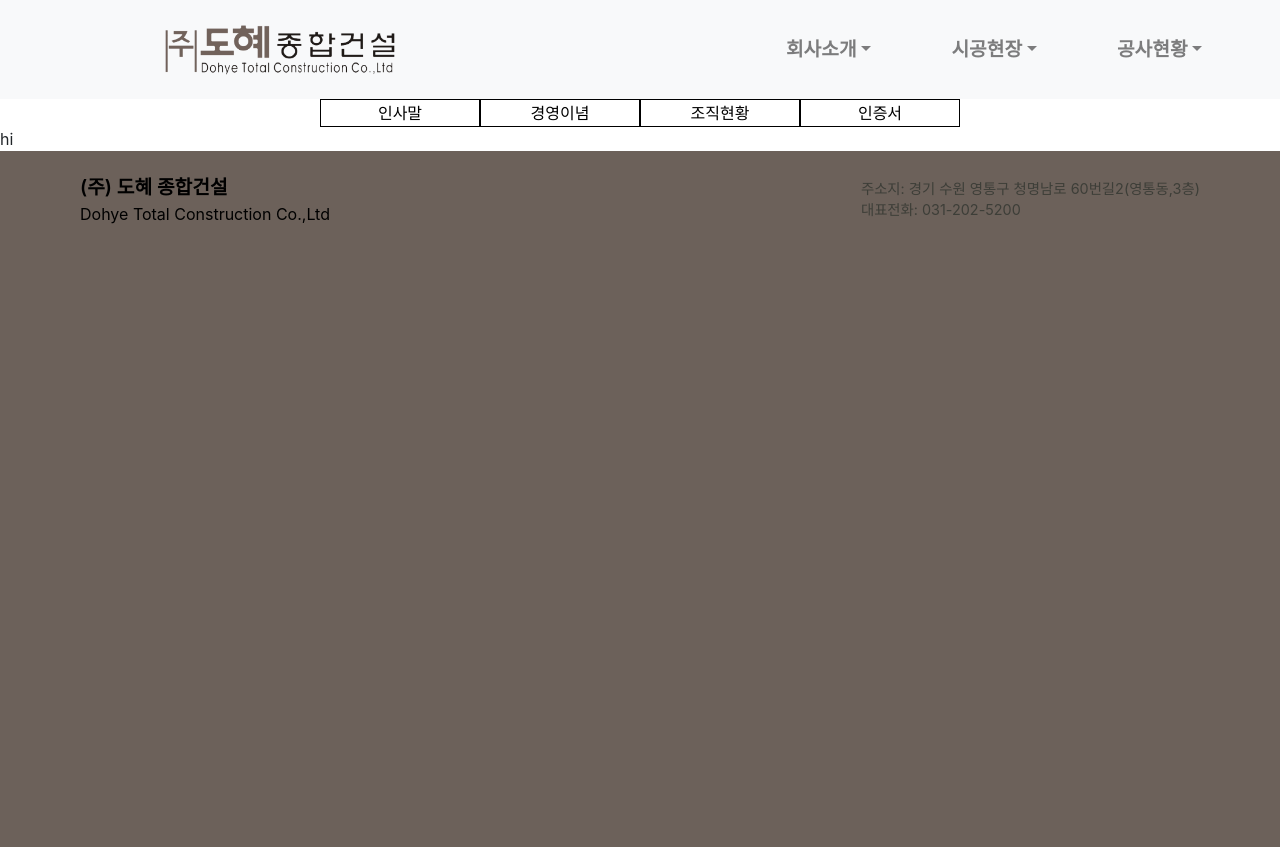
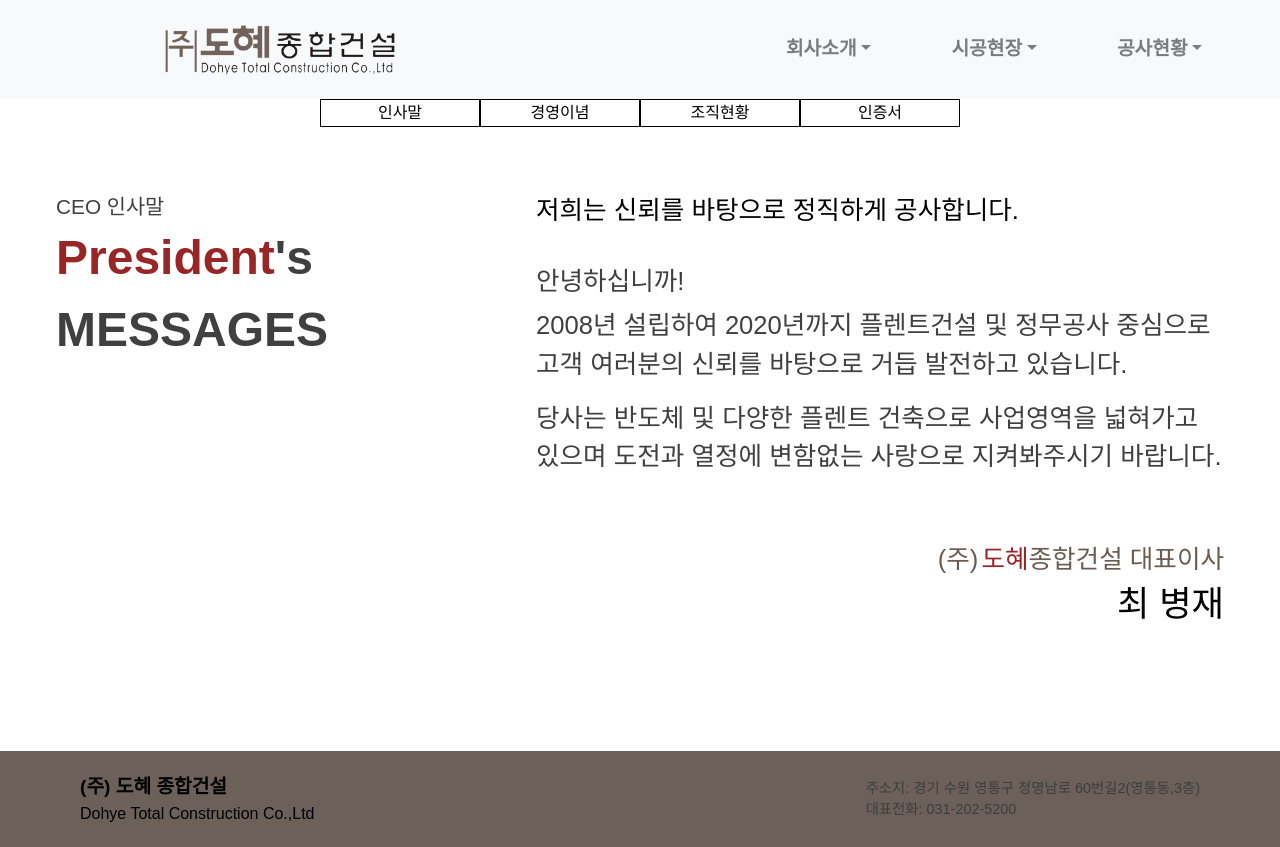
Before and after one commit to jaehunkim0828/dohye-constrution, a React (Create React App) app: page /page1-1 in a window 1280 px wide. Shown: the top 847 px of the page. Before the commit the page ends 800 px from the top, so only its background shows below. Built offline with nearby package versions, Linux system fonts and the light colour scheme.

Commit message:
feat(page) :craete introduction page

```diff
--- a/src/App.css
+++ b/src/App.css
@@ -5,6 +5,10 @@ html {
 
 button:focus {
   outline: 0;
+}
+*{
+  font-family: 'Noto Sans KR', sans-serif;
+  src: url('https://fonts.googleapis.com/css2?family=Noto+Sans+KR&display=swap');
 }
 
 @media (max-width: 600px) {
@@ -274,3 +278,97 @@ button:focus {
   background-color: white;
   border: 0.1rem solid black;
 }
+
+
+/* introduction */
+#intro-container {
+  display: flex;
+  flex-direction: row;
+  justify-content: space-around;
+  align-items: flex-start;
+  margin-top: 4rem;
+  width: 100%;
+  height: 35rem;
+  /* border: 0.1rem solid black; */
+}
+
+#intro-title {
+  display: flex;
+  flex-direction: column;
+  width: 23rem;
+  height: 13rem;
+  color:rgb(64, 64, 64);
+  /* border: 0.1rem solid black; */
+}
+
+#intro-korean{
+  font-size: 1.3rem;
+  font-weight: 500;
+  /* border: 0.1rem solid black; */
+}
+
+#intro-english{
+  font-size: 3rem;
+  font-weight: 600;
+  /* border: 0.1rem solid black; */
+}
+
+#intro-english-top-red{
+  color:rgb(153, 38, 38);
+}
+
+#introduction {
+  display: flex;
+  flex-direction: column;
+  font-size: 1.6rem;
+  width: 43rem;
+  height: 30rem;
+  color: rgb(64, 64, 64);
+  /* border: 0.1rem solid black; */
+}
+.intro-first{
+  color: black;
+  /* border: 0.1rem solid black; */
+}
+#intro-bold-first{
+  font-weight: 500;
+}
+#intro-bold-second{
+  font-weight: 500;
+}
+#intro-middle1{
+margin-top: 2rem;
+}
+#intro-middle2{
+  margin-top: 0.4rem;
+}
+#intro-middle4{
+  margin-top: 1rem;
+}
+#intro-bottom{
+  display: flex;
+  flex-direction: row;
+  justify-content: flex-end;
+  margin-top: 4rem;
+}
+.intro-bottom{
+ color: rgb(107, 92, 82);
+ font-weight: 500;
+ /* border: 0.1rem solid black; */
+
+}
+
+#intro-bottom-red{
+  color: rgb(153, 38, 38);
+  margin-left: 0.2rem;
+}
+
+#intro-name{
+  display: flex;
+  flex-direction: row;
+  justify-content: flex-end;
+  font-weight: 500;
+  color: black;
+  font-size: 2.2rem;
+  /* border: 0.1rem solid black; */
+}
--- a/src/pages/Introduce.js
+++ b/src/pages/Introduce.js
@@ -1,13 +1,63 @@
 import React from 'react';
 import Slide from '../components/Slide';
-
 
 function Introduce() {
   const page = 'page1'
   return (
     <div>
-      <Slide page={page}/>
-      <div>hi</div>
+      <Slide id='slide' page={page}/>
+
+      <div id='intro-container'>
+
+        <div id='intro-title'>
+          <div id='intro-korean'>
+            CEO 인사말
+          </div>
+            <div id='intro-english'>
+              <div>
+                <span id='intro-english-top-red' className='intro-english-top'>President</span>
+                <span className='intro-english-top'>'s</span>
+              </div>
+              <div id='intro-english-bottom'>
+                MESSAGES
+              </div>
+            </div>
+          </div>
+
+        <div id='introduction'>
+          <div>
+          <span className='intro-first'>저희는 </span>
+          <span id='intro-bold-first' className='intro-first'>신뢰</span>
+          <span className='intro-first'>를 바탕으로 </span>
+          <span id='intro-bold-second' className='intro-first'>정직</span>
+          <span className='intro-first'>하게 공사합니다.</span>
+          </div>
+          <div id='intro-middle1'>
+          안녕하십니까!
+          </div>
+          <div id='intro-middle2'>
+          2008년 설립하여 2020년까지 플렌트건설 및 정무공사 중심으로
+          </div>
+          <div id='intro-middle3'>
+          고객 여러분의 신뢰를 바탕으로 거듭 발전하고 있습니다.
+          </div>
+          <div id='intro-middle4'>
+          당사는 반도체 및 다양한 플렌트 건축으로 사업영역을 넓혀가고
+          </div>
+          <div id='intro-middle5'>
+          있으며 도전과 열정에 변함없는 사랑으로 지켜봐주시기 바랍니다.
+          </div>
+          <div id='intro-bottom'>
+          <span className='intro-bottom'> (주) </span>
+          <span id='intro-bottom-red' className='intro-bottom'> 도혜 </span>
+          <span className='intro-bottom'> 종합건설 대표이사 </span>
+          </div>
+          <div id='intro-name'>
+            최 병재
+          </div>
+        </div>
+
+      </div>
     </div>
   );
 }
```
Also changed, not shown: 1 other file (tests, documents, lock files or other folders).
